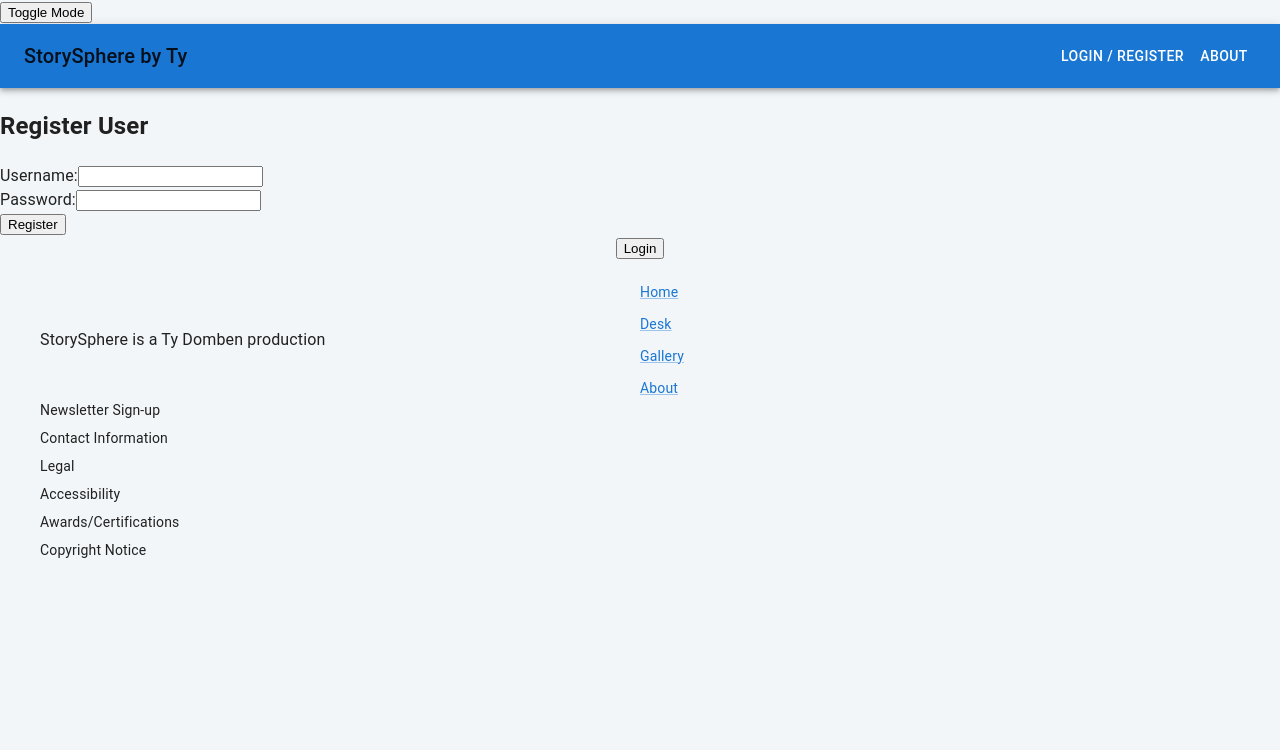
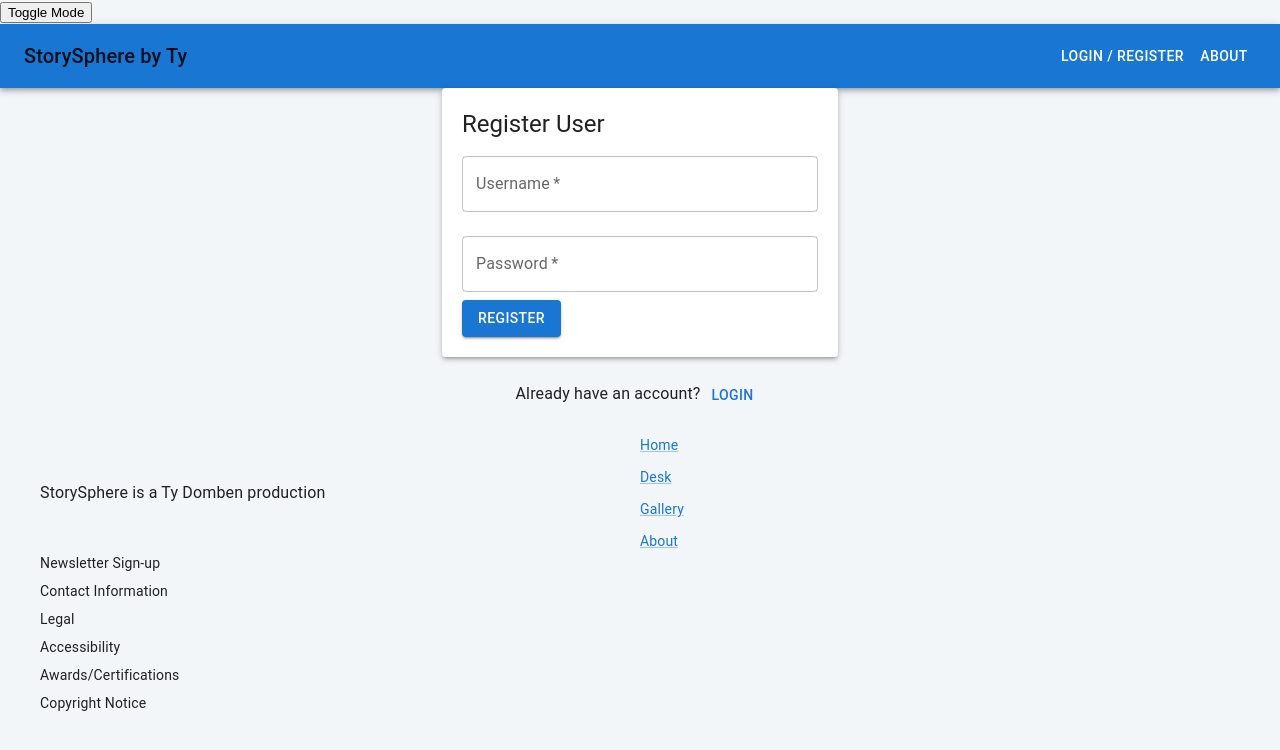
Before and after one commit to TyDomben/storySphere, a React (Vite) app: page /registration in a window 1280 px wide. Shown: the top 750 px of the page. Built offline with nearby package versions, Linux system fonts and the light colour scheme; no server answers.

Commit message:
changing components to MUI, fleshing out registration and gallery

```diff
--- a/src/components/RegisterForm/RegisterForm.jsx
+++ b/src/components/RegisterForm/RegisterForm.jsx
@@ -1,9 +1,10 @@
-import React, { useState } from 'react';
-import { useDispatch, useSelector } from 'react-redux';
+import React, { useState } from "react";
+import { useDispatch, useSelector } from "react-redux";
+import { Button, TextField, Typography, Paper } from "@mui/material";
 
 function RegisterForm() {
-  const [username, setUsername] = useState('');
-  const [password, setPassword] = useState('');
+  const [username, setUsername] = useState("");
+  const [password, setPassword] = useState("");
   const errors = useSelector((store) => store.errors);
   const dispatch = useDispatch();
 
@@ -11,7 +12,7 @@ function RegisterForm() {
     event.preventDefault();
 
     dispatch({
-      type: 'REGISTER',
+      type: "REGISTER",
       payload: {
         username: username,
         password: password,
@@ -20,41 +21,43 @@ function RegisterForm() {
   }; // end registerUser
 
   return (
-    <form className="formPanel" onSubmit={registerUser}>
-      <h2>Register User</h2>
+    <Paper elevation={3} style={{ padding: "20px" }}>
+      <Typography variant="h5" component="h3">
+        Register User
+      </Typography>
       {errors.registrationMessage && (
-        <h3 className="alert" role="alert">
+        <Typography color="error" role="alert">
           {errors.registrationMessage}
-        </h3>
+        </Typography>
       )}
-      <div>
-        <label htmlFor="username">
-          Username:
-          <input
-            type="text"
-            name="username"
+      <TextField
+        label="Username"
+        variant="outlined"
+        fullWidth
+        margin="normal"
         value={username}
         required
         onChange={(event) => setUsername(event.target.value)}
       />
-        </label>
-      </div>
-      <div>
-        <label htmlFor="password">
-          Password:
-          <input
+      <TextField
+        label="Password"
         type="password"
-            name="password"
+        variant="outlined"
+        fullWidth
+        margin="normal"
         value={password}
         required
         onChange={(event) => setPassword(event.target.value)}
       />
-        </label>
-      </div>
-      <div>
-        <input className="btn" type="submit" name="submit" value="Register" />
-      </div>
-    </form>
+      <Button
+        type="submit"
+        color="primary"
+        variant="contained"
+        onClick={registerUser}
+      >
+        Register
+      </Button>
+    </Paper>
   );
 }
 
--- a/src/components/RegisterPage/RegisterPage.jsx
+++ b/src/components/RegisterPage/RegisterPage.jsx
@@ -1,27 +1,31 @@
-import React from 'react';
-
-import { useHistory } from 'react-router-dom';
-import RegisterForm from '../RegisterForm/RegisterForm';
+import React from "react";
+import { useHistory } from "react-router-dom";
+import RegisterForm from "../RegisterForm/RegisterForm";
+import Button from "@mui/material/Button";
+import Container from "@mui/material/Container";
+import Typography from "@mui/material/Typography";
 
 function RegisterPage() {
   const history = useHistory();
 
   return (
-    <div>
+    <Container component="main" maxWidth="xs">
       <RegisterForm />
 
-      <center>
-        <button
-          type="button"
-          className="btn btn_asLink"
-          onClick={() => {
-            history.push('/login');
-          }}
-        >
-          Login
-        </button>
+      <center style={{ marginTop: "20px" }}>
+        <Typography variant="body1">
+          Already have an account?
+          <Button
+            color="primary"
+            onClick={() => {
+              history.push("/login");
+            }}
+          >
+            Login
+          </Button>
+        </Typography>
       </center>
-    </div>
+    </Container>
   );
 }
 
```
Also changed, not shown: src/components/Gallery/Gallery.jsx (+98 -0 lines), 1 other file (tests, documents, lock files or other folders). Lines whose indentation alone changed are shown as unchanged.
